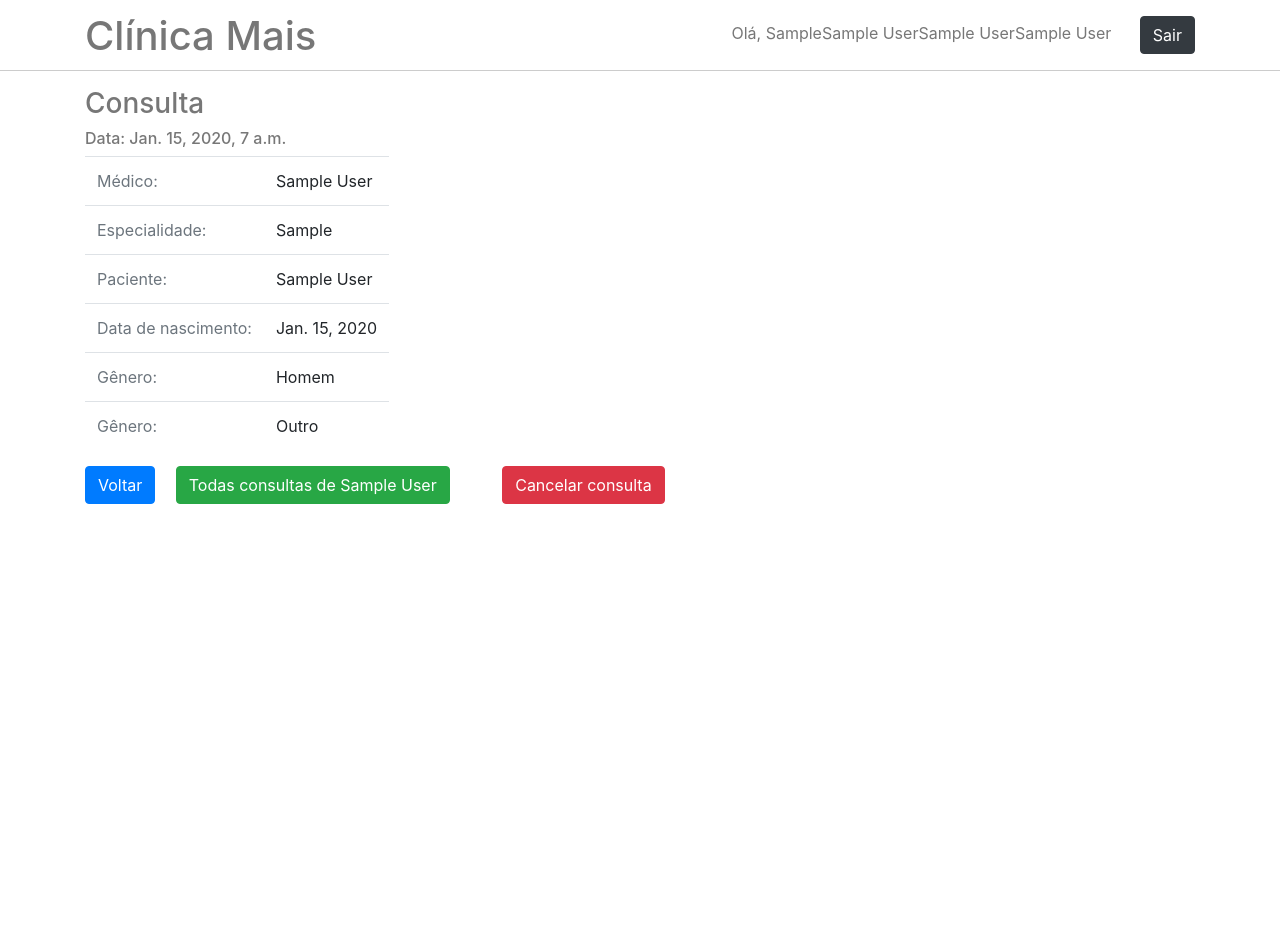
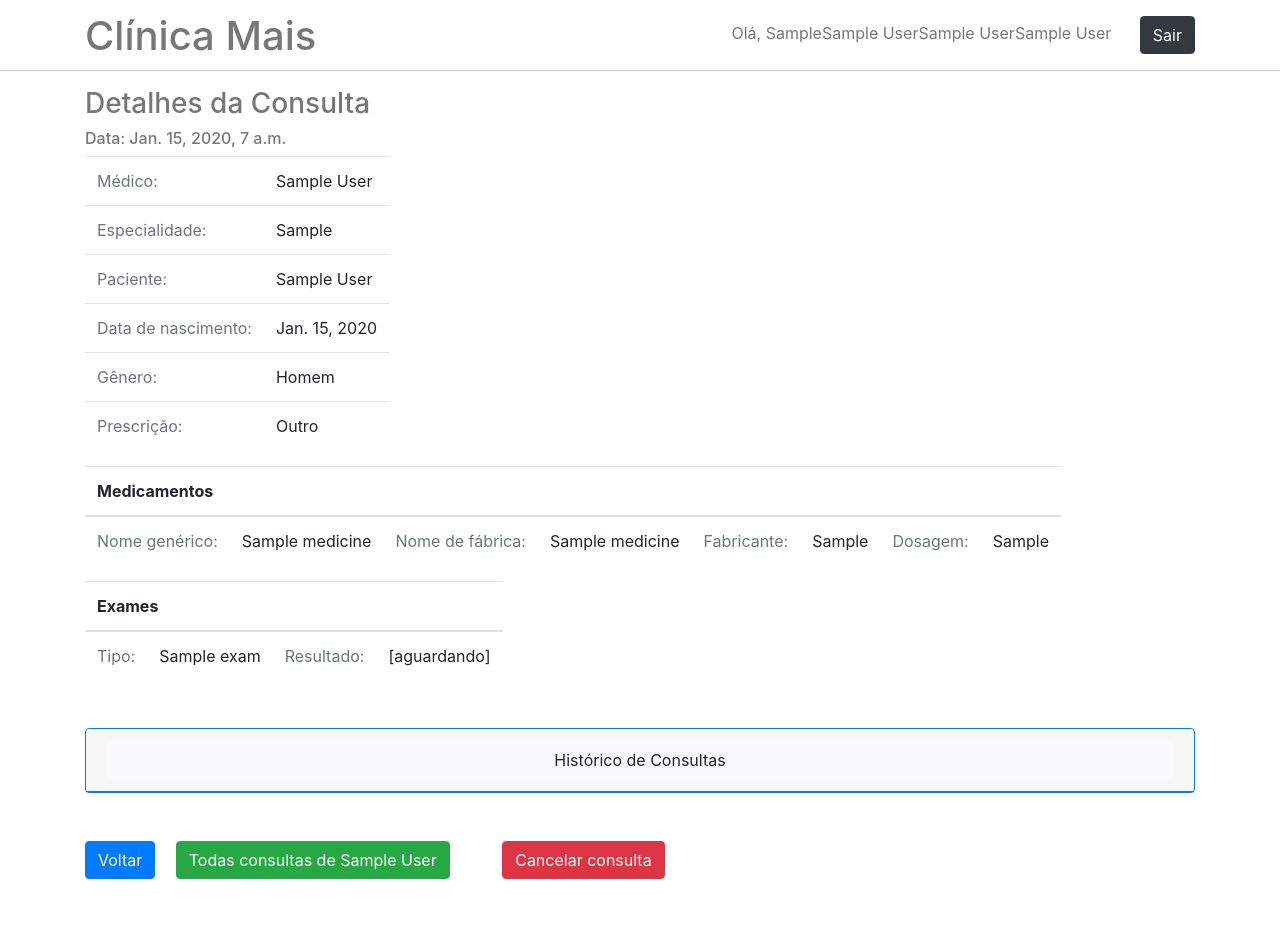
Before and after one commit to Rdadamos/clinicamais, a Django app: page /home/consulta/1/ in a window 1280 px wide. Before the commit the page ends 504 px from the top, so only its background shows below. Run offline with Django 3.2, Linux system fonts and the light colour scheme; a user stored in the database is signed in; tables that the repository leaves empty hold one stand-in row (values such as "Sample post"); some libraries are stand-ins or nearby versions.

Commit message:
Appointment details page

```diff
--- a/appointments/templates/appointments/all_appointments.html
+++ b/appointments/templates/appointments/all_appointments.html
@@ -38,7 +38,7 @@
               <button type="button" class="btn btn-outline-danger" disabled>Cancelada</button>
             {% else %}
               <a class="btn btn-success btn-sm mr-2 mb-2" href="{% url 'details_appointment' id=appointment.id %}">Ver</a>
-              {% if user.doctor and not appointment.date|is_past%}
+              {% if user.doctor and not appointment.attended and not appointment.date|is_past%}
                 <a class="btn btn-primary btn-sm mr-2 mb-2" href="{% url 'appointment' id=appointment.id %}">Atender</a>
               {% endif %}
               {% if not user.doctor and not appointment.date|is_past %}
--- a/appointments/templates/appointments/appointment.html
+++ b/appointments/templates/appointments/appointment.html
@@ -78,11 +78,13 @@
       </tbody>
     </table>
     <div class="text-center">
-      <button type="submit" class="btn btn-primary btn-lg ml-0">Salvar</button>
+      <button type="button" class="btn btn-warning btn-lg btnNewAppointment ml-0">Encerrar consulta</button>
+      <button type="submit" class="btn btn-primary btn-lg btnSubmitNewAppointment d-none ml-0">Salvar</button>
     </div>
     <input type="hidden" id="totalExams" name="totalExams" value="1">
     <input type="hidden" id="totalMedicines" name="totalMedicines" value="1">
   </form>
+  <p class="text-muted"><small>Para salvar, encerre a consulta.</small></p>
   <div class="holdInputsMedicineForm d-none"></div>
   <div class="holdInputsExamForm d-none"></div>
   <div id="accordion" class="bg-light my-5">
--- a/appointments/templates/appointments/details_appointment.html
+++ b/appointments/templates/appointments/details_appointment.html
@@ -4,7 +4,7 @@
 
 {% block content %}
   <div>
-    <h3>Consulta</h3>
+    <h3>Detalhes da Consulta</h3>
     <h6>Data: {{ appointment.date }}</h6>
   </div>
   <table class="table table-responsive">
@@ -30,11 +30,90 @@
         <td class="genderField">{{ appointment.patient.gender }}</td>
       </tr>
       <tr>
-          <td class="text-muted">Gênero:</td>
-          <td class="genderField">{{ appointment.gender }}</td>
+        <td class="text-muted">Prescrição:</td>
+        <td class="genderField">{{ appointment.prescription }}</td>
       </tr>
     </tbody>
   </table>
+  <table class="table table-responsive">
+    <thead>
+      <tr>
+        <th scope="col" colspan="8">Medicamentos</th>
+      </tr>
+    </thead>
+    <tbody>
+      {% for medicine in medicines %}
+        <tr>
+          <td class="text-muted">Nome genérico:</td>
+          <td>{{ medicine.medicine.generic_name }}</td>
+          <td class="text-muted">Nome de fábrica:</td>
+          <td>{{ medicine.medicine.factory_name }}</td>
+          <td class="text-muted">Fabricante:</td>
+          <td>{{ medicine.medicine.manufacturer }}</td>
+          <td class="text-muted">Dosagem:</td>
+          <td>{{ medicine.dosage }}</td>
+        </tr>
+      {% endfor %}
+    </tbody>
+  </table>
+  <table class="table table-responsive">
+    <thead>
+      <tr>
+        <th scope="col" colspan="4">Exames</th>
+      </tr>
+    </thead>
+    <tbody>
+      {% for exam in exams %}
+        <tr>
+          <td class="text-muted">Tipo:</td>
+          <td>{{ exam.exam.name }}</td>
+          <td class="text-muted">Resultado:</td>
+          <td>[aguardando]</td>
+        </tr>
+      {% endfor %}
+    </tbody>
+  </table>
+  <div id="accordion" class="bg-light my-5">
+    <div class="card border border-primary">
+      <div class="card-header border-bottom border-primary" id="headingOne">
+        <h5 class="mb-0">
+          <button class="btn btn-light btn-block" data-toggle="collapse" data-target="#collapseOne" aria-expanded="false" aria-controls="collapseOne">
+            Histórico de Consultas
+          </button>
+        </h5>
+      </div>
+      <div id="collapseOne" class="collapse" aria-labelledby="headingOne" data-parent="#accordion">
+        <div class="card-body">
+          <label for="searchInput">Pesquisar: </label>
+          <input type="text" id="searchInput" class="my-2">
+          <table class="table table-hover table-responsive" id="tableSearch">
+            <thead>
+              <tr>
+                <th scope="col">Data</th>
+                <th scope="col">Médico</th>
+                <th scope="col">Medicamentos</th>
+                <th scope="col">Exames</th>
+                <th scope="col">Ações</th>
+              </tr>
+            </thead>
+            <tbody>
+              {% for appointment in patient_appointments %}
+                <tr>
+                  <th scope="row">{{ appointment.date }}</th>
+                  <td>{{ appointment.doctor.name }}</td>
+                  <td></td>
+                  <td></td>
+                  <td class="text-center">
+                    <a class="btn btn-success btn-sm mr-2 mb-2" href="{% url 'details_appointment' id=appointment.id %}">Ver</a>
+                  </td>
+                </tr>
+              {% endfor %}
+            </tbody>
+          </table>
+        </div>
+      </div>
+    </div>
+  </div>
   <a class="btn btn-primary" href="{{ request.META.HTTP_REFERER }}">Voltar</a>
   {% if user.attendant %}
     <a class="btn btn-success ml-3 mr-5" href="{% url 'patient_appointments' id_patient=appointment.patient.id %}">Todas consultas de {{ appointment.patient.name }}</a>
--- a/appointments/templates/appointments/index.html
+++ b/appointments/templates/appointments/index.html
@@ -3,6 +3,9 @@
 {% block title %}Clínica Mais - Home{% endblock %}
 
 {% block content %}
+  {% if user.doctor %}
+    <a class="btn btn-info mb-3" href="{% url 'all_appointments' %}">Todas minhas consultas</a>
+  {% endif %}
   <div>
     {% if user.doctor %}
       <h3>Minhas próximas consultas</h3>
@@ -36,7 +39,7 @@
               <button type="button" class="btn btn-outline-danger" disabled>Cancelada</button>
             {% else %}
               <a class="btn btn-success btn-sm mr-2 mb-2" href="{% url 'details_appointment' id=appointment.id %}">Ver</a>
-              {% if user.doctor %}
+              {% if user.doctor and not appointment.attended %}
                 <a class="btn btn-primary btn-sm mr-2 mb-2" href="{% url 'appointment' id=appointment.id %}">Atender</a>
               {% endif %}
             {% endif %}
--- a/appointments/views.py
+++ b/appointments/views.py
@@ -1,5 +1,5 @@
 from django.shortcuts import get_list_or_404, get_object_or_404, render, redirect
-from .models import Appointment, Doctor, DoctorSchedule
+from .models import Appointment, Doctor, DoctorSchedule, AppointmentExam, AppointmentMedicine
 from .forms import AppointmentForm, AppointmentInProgressForm, AppointmentExamForm, AppointmentMedicineForm, DoctorScheduleForm
 from django.contrib import messages
 from django.contrib.auth.decorators import login_required
@@ -60,7 +60,7 @@ def appointment(request, id):
         return redirect('home')
     if appointment.attended:
         return redirect('details_appointment', id=appointment.id)
-    patient_appointments = Appointment.objects.filter(date__lte=datetime.date.today(), canceled=False).order_by('-date')
+    patient_appointments = Appointment.objects.filter(date__lte=datetime.date.today(), canceled=False, patient=appointment.patient).order_by('-date')
     exam_forms = []
     medicine_forms = []
     if request.method == 'POST':
@@ -169,10 +169,13 @@ def new_appointment(request, id_patient, id_doctor):
 def details_appointment(request, id):
     try:
         appointment = get_object_or_404(Appointment, id=id)
-        return render(request, 'appointments/details_appointment.html', {'appointment': appointment})
     except:
         messages.error(request, 'Consulta não encontrada')
         return redirect('patient_appointments')
+    exams = AppointmentExam.objects.filter(appointment=appointment.id)
+    medicines = AppointmentMedicine.objects.filter(appointment=appointment.id)
+    patient_appointments = Appointment.objects.filter(date__lte=datetime.date.today(), canceled=False, patient=appointment.patient).order_by('-date')
+    return render(request, 'appointments/details_appointment.html', { 'appointment': appointment, 'exams': exams, 'medicines': medicines, 'patient_appointments': patient_appointments })
 
 @login_required(login_url='/')
 def cancel_appointment(request, id):
```
Lines whose indentation alone changed are shown as unchanged.
